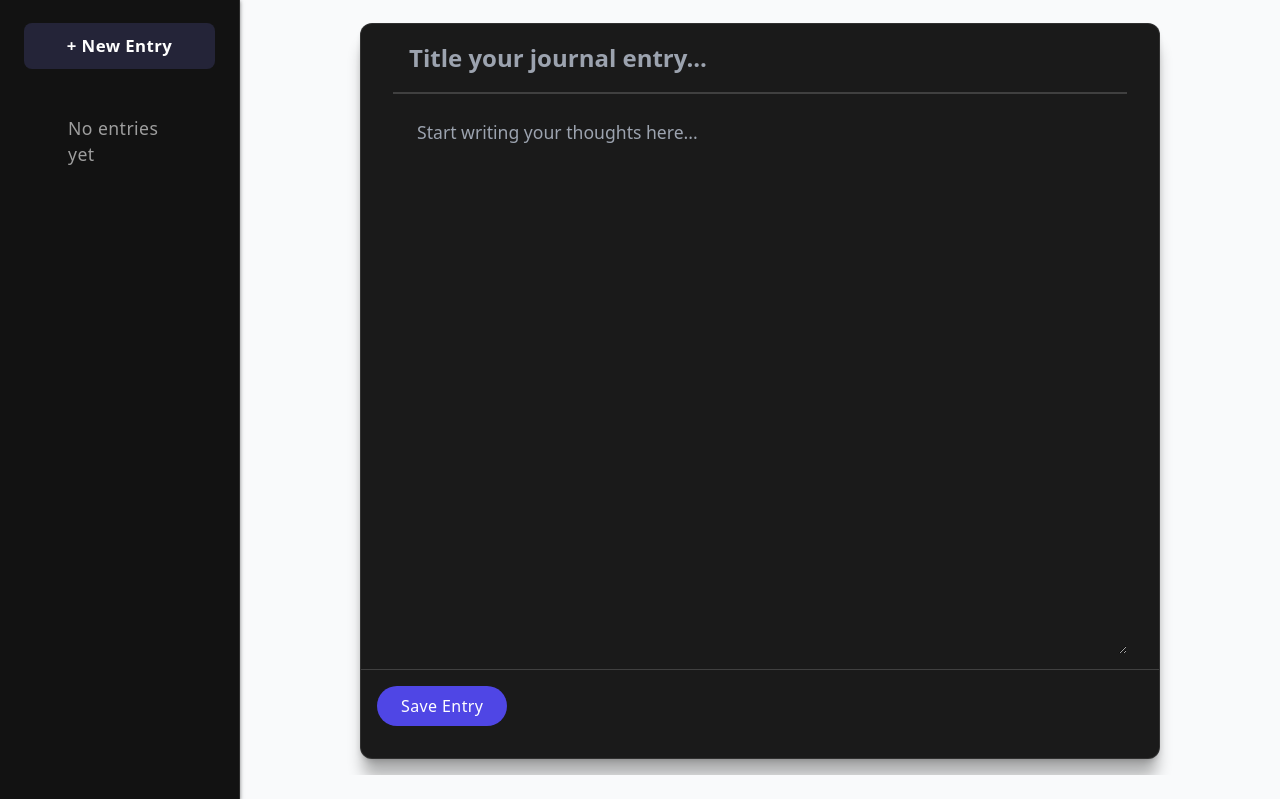
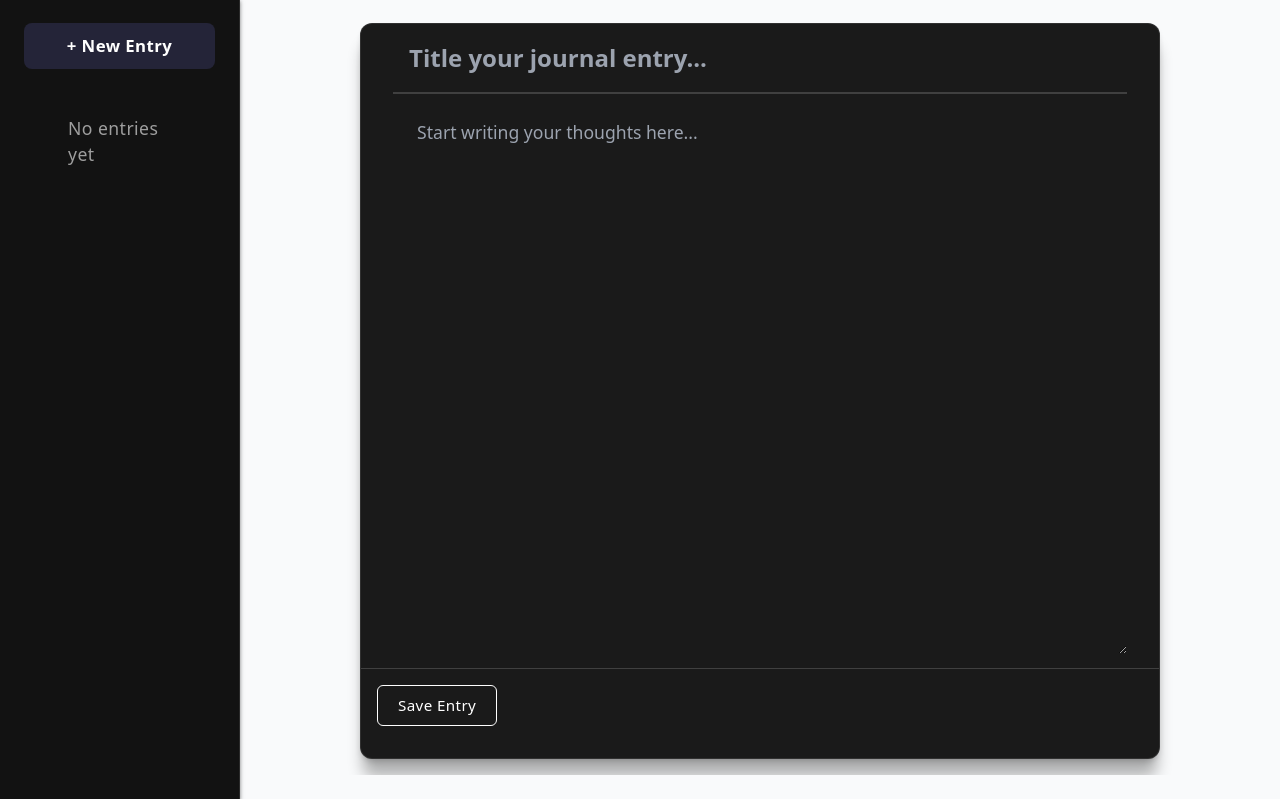
Before and after one commit to raghavagg4/MyJournal, a Flask app: page /journal in a window 1280 px wide. Shown: the part 81-880 px from the top of the page. Run offline with Flask 2, Linux system fonts and the light colour scheme; the visitor is signed in with stand-in values (Sample User, id 1); data that the repository does not hold is empty; style sheets or scripts are compiled from the project's sources.

Commit message:
Updated the styles of save and delete buttons

```diff
--- a/Journal/flask_app/static/journal-content.css
+++ b/Journal/flask_app/static/journal-content.css
@@ -55,29 +55,33 @@
 }
 
 .journal-button {
-  padding: 0.5rem 1.5rem !important;
-  border-radius: 9999px !important;
-  font-weight: 500 !important;
-  transition: all 0.3s ease;
+  padding: 0.5rem 1.25rem !important;
+  border-radius: 6px !important;
+  font-weight: 400 !important;
+  transition: all 0.2s ease;
   letter-spacing: 0.025em;
+  border: 1px solid transparent !important;
+  font-size: 0.95rem !important;
 }
 
 .journal-save-button {
-  background-color: #4f46e5 !important;
+  background-color: transparent !important;
+  color: #ffffff !important;
+  border-color: #ffffff !important;
 }
 
 .journal-save-button:hover {
-  background-color: #4338ca !important;
-  transform: translateY(-1px);
+  background-color: rgba(255, 255, 255, 0.1) !important;
 }
 
 .journal-delete-button {
-  background-color: #ef4444 !important;
+  background-color: transparent !important;
+  color: #ff6b6b !important;
+  border-color: #ff6b6b !important;
 }
 
 .journal-delete-button:hover {
-  background-color: #dc2626 !important;
-  transform: translateY(-1px);
+  background-color: rgba(255, 107, 107, 0.1) !important;
 }
 
 .journal-button-wrapper {
```
